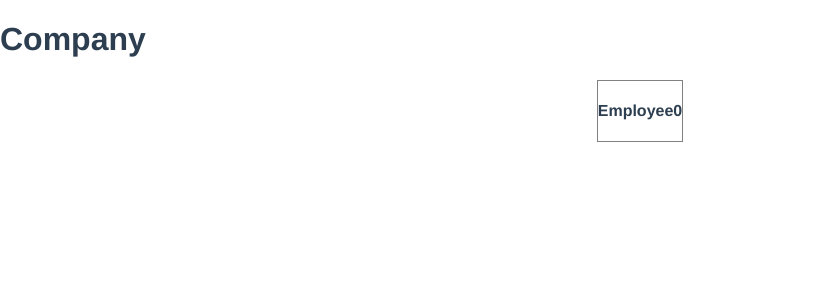
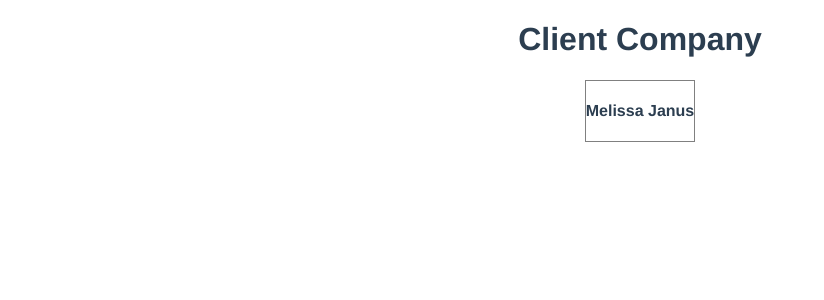
Before and after one commit to dannyk08/anattadesign, a Vue app: page / in a window 1280 px wide. Shown: the top 300 px of the page, without its empty margins (0-824 px from the left). Built offline with nearby package versions, Linux system fonts and the light colour scheme.

Commit message:
generated random data; fixed edge styles case; refactored

```diff
--- a/src/companyEmployees.js
+++ b/src/companyEmployees.js
@@ -2,47 +2,208 @@ export default {
   employees: [
     {
       id: 0,
+      info: {
+        department: "Company",
+        name: "Melissa Janus",
+        title: ""
+      },
       employees: [
         {
           id: 1,
+          info: {
+            department: "",
+            name: "Silvius Haurvatat",
+            title: ""
+          },
           employees: [
             {
               id: 11,
+              info: {
+                department: "",
+                name: "Ishtar Jamsheed",
+                title: ""
+              },
               employees: [
                 {
                   id: 111,
+                  info: {
+                    department: "",
+                    name: "Metztli Maia",
+                    title: ""
+                  },
                   employees: [
-                    { id: 1111, employees: [{ id: 11111, employees: [] }] }
+                    {
+                      id: 1111,
+                      info: {
+                        department: "",
+                        name: "Gopala Volos",
+                        title: ""
+                      },
+                      employees: [
+                        {
+                          id: 11111,
+                          info: {
+                            department: "",
+                            name: "Medousa Kausalya",
+                            title: ""
+                          },
+                          employees: []
+                        }
+                      ]
+                    }
                   ]
                 }
               ]
             },
-            { id: 12, employees: [] },
+            {
+              id: 12,
+              info: {
+                department: "",
+                name: "Brynhildr Priapus",
+                title: ""
+              },
+              employees: []
+            },
             {
               id: 13,
+              info: {
+                department: "",
+                name: "Ilmarinen Odin",
+                title: ""
+              },
               employees: [
-                { id: 131, employees: [{ id: 1311, employees: [] }] },
-                { id: 132, employees: [] }
+                {
+                  id: 131,
+                  info: {
+                    department: "",
+                    name: "Samael Mot",
+                    title: ""
+                  },
+                  employees: [
+                    {
+                      id: 1311,
+                      info: {
+                        department: "",
+                        name: "Kore Neptune",
+                        title: ""
+                      },
+                      employees: []
+                    }
+                  ]
+                },
+                {
+                  id: 132,
+                  info: {
+                    department: "",
+                    name: "Erebos Onnophris",
+                    title: ""
+                  },
+                  employees: []
+                }
               ]
             },
             {
               id: 14,
+              info: {
+                department: "",
+                name: "Uttara Aoede",
+                title: ""
+              },
               employees: [
-                { id: 141, employees: [] },
-                { id: 142, employees: [] }
+                {
+                  id: 141,
+                  info: {
+                    department: "",
+                    name: "Vasanta Alfr",
+                    title: ""
+                  },
+                  employees: []
+                },
+                {
+                  id: 142,
+                  info: {
+                    department: "",
+                    name: "Venus Jagannatha",
+                    title: ""
+                  },
+                  employees: []
+                }
               ]
             },
-            { id: 15, employees: [] },
-            { id: 16, employees: [] }
+            {
+              id: 15,
+              info: {
+                department: "",
+                name: "Cernunnos Hyacinth",
+                title: ""
+              },
+              employees: []
+            },
+            {
+              id: 16,
+              info: {
+                department: "",
+                name: "Vénus Netuno",
+                title: ""
+              },
+              employees: []
+            }
           ]
         },
-        { id: 2, employees: [] },
+        {
+          id: 2,
+          info: {
+            department: "",
+            name: "Halcyone Helle",
+            title: ""
+          },
+          employees: []
+        },
         {
           id: 3,
+          info: {
+            department: "",
+            name: "Aparna Volos",
+            title: ""
+          },
           employees: [
-            { id: 31, employees: [] },
-            { id: 32, employees: [{ id: 321, employees: [] }] },
-            { id: 33, employees: [] }
+            {
+              id: 31,
+              info: {
+                department: "",
+                name: "Beowulf Ceres",
+                title: ""
+              },
+              employees: []
+            },
+            {
+              id: 32,
+              info: {
+                department: "",
+                name: "Borghild Cupid",
+                title: ""
+              },
+              employees: [
+                {
+                  id: 321,
+                  info: {
+                    department: "",
+                    name: "Nettuno Dalia",
+                    title: ""
+                  },
+                  employees: []
+                }
+              ]
+            },
+            {
+              id: 33,
+              info: {
+                department: "",
+                name: "Minakshi Asar",
+                title: ""
+              },
+              employees: []
+            }
           ]
         }
       ]
--- a/src/components/Company.vue
+++ b/src/components/Company.vue
@@ -1,6 +1,6 @@
 <template>
-  <main>
-    <h1>Company</h1>
+  <main class="company">
+    <h1 class="company__name">Client Company</h1>
     <Employee
       :isNode="false"
       v-for="employee in company.employees"
@@ -26,3 +26,11 @@ export default {
   }
 };
 </script>
+
+<style lang="scss" scoped>
+.company {
+  &__name {
+    text-align: center;
+  }
+}
+</style>
--- a/src/components/Employee.vue
+++ b/src/components/Employee.vue
@@ -1,10 +1,10 @@
 <template>
   <div class="employee" :class="{'is-node': isNode}">
-    <section class="employee__info" :class="{'active': showEmployees}" @click="togggleEmployees()">
-      <header class="employee__info-header">
-        <h4>Employee{{employee.id}}</h4>
-      </header>
-    </section>
+    <EmployeeCard
+      @toggleEmployees="toggleEmployees()"
+      :showEmployees="showEmployees"
+      :employeeInfo="employee.info"
+    />
     <main v-if="employee.employees.length && showEmployees" class="employee__employees">
       <ad-employee
         :isNode="true"
@@ -17,8 +17,13 @@
 </template>
 
 <script>
+import EmployeeCard from "./EmployeeCard.vue";
+
 export default {
   name: "ad-employee",
+  components: {
+    EmployeeCard
+  },
   props: {
     isNode: {
       type: Boolean,
@@ -29,7 +34,8 @@ export default {
       required: true,
       default() {
         return {
-          employees: []
+          employees: [],
+          info: {}
         };
       }
     }
@@ -40,7 +46,7 @@ export default {
     };
   },
   methods: {
-    togggleEmployees() {
+    toggleEmployees() {
       if (this.employee.employees.length) {
         this.showEmployees = !this.showEmployees;
       }
@@ -72,6 +78,7 @@ $node-border-height: 1px;
       position: absolute;
       top: 0;
       z-index: -1;
+      left: 50%;
       transform: translateX(-50%);
     }
 
@@ -91,6 +98,9 @@ $node-border-height: 1px;
     &:last-of-type::after {
       width: 50%;
       right: 50%;
+    }
+    &:only-of-type::after {
+      width: 0;
     }
   }
 
--- /dev/null
+++ b/src/components/EmployeeCard.vue
@@ -0,0 +1,61 @@
+<template>
+  <section class="employee__info" :class="{'active': showEmployees}" @click="toggleEmployees()">
+    <header class="employee__info-header">
+      <h4>{{employeeInfo.name}}</h4>
+    </header>
+  </section>
+</template>
+
+
+<script>
+export default {
+  name: "ad-employee-card",
+  props: {
+    showEmployees: {
+      type: Boolean,
+      required: true
+    },
+    employeeInfo: {
+      type: Object,
+      required: true
+    }
+  },
+  methods: {
+    toggleEmployees() {
+      this.$emit("toggleEmployees");
+    }
+  }
+};
+</script>
+
+<style lang="scss" scoped>
+// TODO: should make these global css vars
+$node-highlight-color: gray;
+$node-highlight-height: 2rem;
+$node-border-height: 1px;
+
+.employee__info {
+  max-width: 10rem;
+  border: $node-border-height solid $node-highlight-color;
+  display: flex;
+  flex-direction: column;
+  position: relative;
+  z-index: 1;
+
+  &.active::after {
+    content: "";
+    width: $node-border-height;
+    height: $node-highlight-height;
+    background: $node-highlight-color;
+    position: absolute;
+    bottom: calc(-#{$node-highlight-height} - #{$node-border-height});
+    z-index: -1;
+    left: 50%;
+    transform: translateX(-50%);
+  }
+
+  &.active &-header {
+    background: lightgreen;
+  }
+}
+</style>
```
